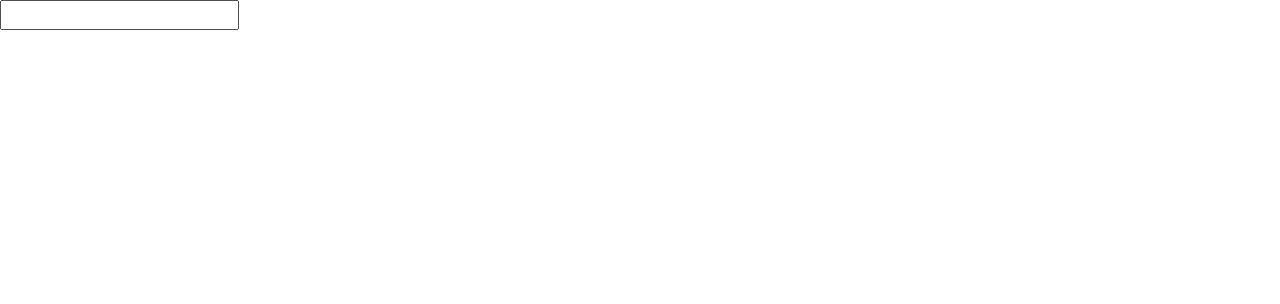
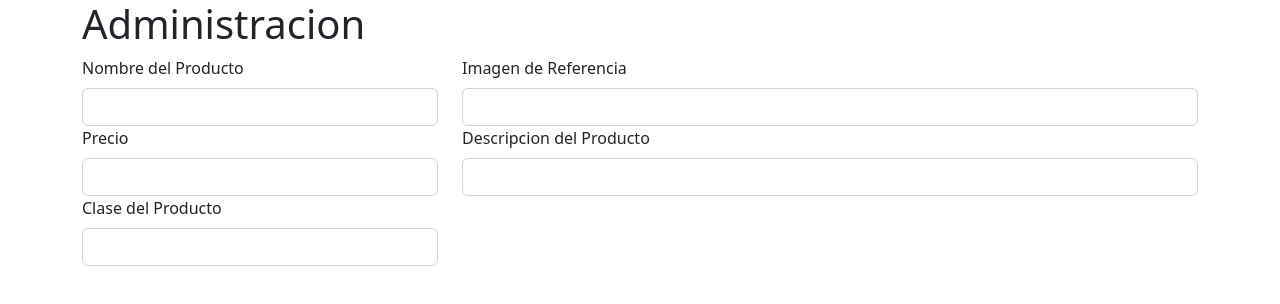
Before and after one commit to pablotroncosog/final-proyect-spacegym-frontend, a React (Create React App) app in the folder space-gym/: page / in a window 1280 px wide. Shown: the top 304 px of the page. Built offline with nearby package versions, Linux system fonts and the light colour scheme.

Commit message:
se agrega input

```diff
--- a/space-gym/package.json
+++ b/space-gym/package.json
@@ -3,6 +3,10 @@
   "version": "0.1.0",
   "private": true,
   "dependencies": {
+    "@fortawesome/fontawesome-svg-core": "^6.2.0",
+    "@fortawesome/free-brands-svg-icons": "^6.2.0",
+    "@fortawesome/free-solid-svg-icons": "^6.2.0",
+    "@fortawesome/react-fontawesome": "^0.2.0",
     "@testing-library/jest-dom": "^5.16.5",
     "@testing-library/react": "^13.4.0",
     "@testing-library/user-event": "^13.5.0",
--- a/space-gym/src/views/Admin.js
+++ b/space-gym/src/views/Admin.js
@@ -1,11 +1,39 @@
 import React from "react";
 
 const Admin = () => {
-    return(
-        <form>
-            <label for='name'></label>
-            <input type= 'text' name></input>
-        </form>
+    return (
+        <div class="container">
+           <h1>Administracion</h1>
+            <form class="row">
+                <div class="col-4">
+                    <label for="productInput" class="form-label">Nombre del Producto</label>
+                    <input type="product" class="form-control" id="productInput"></input>
+                </div>
+
+                <div class="col-8">
+                    <label for="imageInput" class="form-label">Imagen de Referencia</label>
+                    <input class="col-sm-6 col-md-5 offset-md-2 col-lg-6 offset-lg-0" type Submit="image" class="form-control" id="imageInput" ></input>
+                </div>
+
+                <div class="col-4">
+                    <label for="priceInput" class="form-label">Precio</label>
+                    <input type="price" class="form-control" id="priceInput" ></input>
+                </div>
+
+                <div class="col-8">
+                    <label for="descriptionInput" class="form-label">Descripcion del Producto</label>
+                    <input class="col-sm-6 col-md-5 offset-md-2 col-lg-6 offset-lg-0" type="description" class="form-control" id="descriptionInput" ></input>
+                </div>
+
+                <div class="col-4">
+                    <label for="productclassInput" class="form-label">Clase del Producto</label>
+                    <input type="productclass" class="form-control" id="productclassInput" ></input>
+                </div>
+
+
+
+            </form >
+        </div >
     )
 };
 
```
Also changed, not shown: 1 other file (tests, documents, lock files or other folders).
